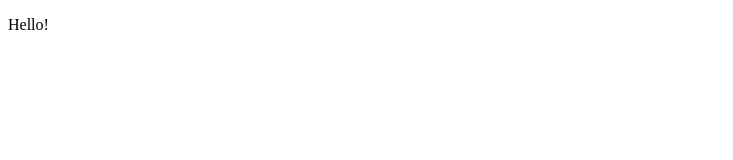
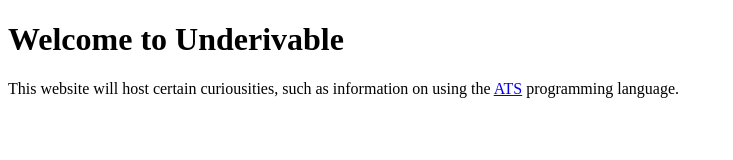
Before and after one commit to ashalkhakov/ashalkhakov.github.com, a plain HTML site: page index.html in a window 1280 px wide. Shown: the whole page, without its empty margins (0-733 px from the left). Drawn offline with Linux system fonts and the light colour scheme.

Commit message:
changing homepage text

```diff
--- a/index.html
+++ b/index.html
@@ -1,9 +1,10 @@
 <!DOCTYPE html>
 <html>
   <head>
-    <title>Trying GitHub Pages</title>
+    <title>Underivable</title>
   </head>
   <body>
-    <p>Hello!</p>
+    <h1>Welcome to Underivable</h1>
+    <p>This website will host certain curiousities, such as information on using the <a href="http://www.ats-lang.org">ATS</a> programming language</li>.</p>
   </body>
 </html>
```
